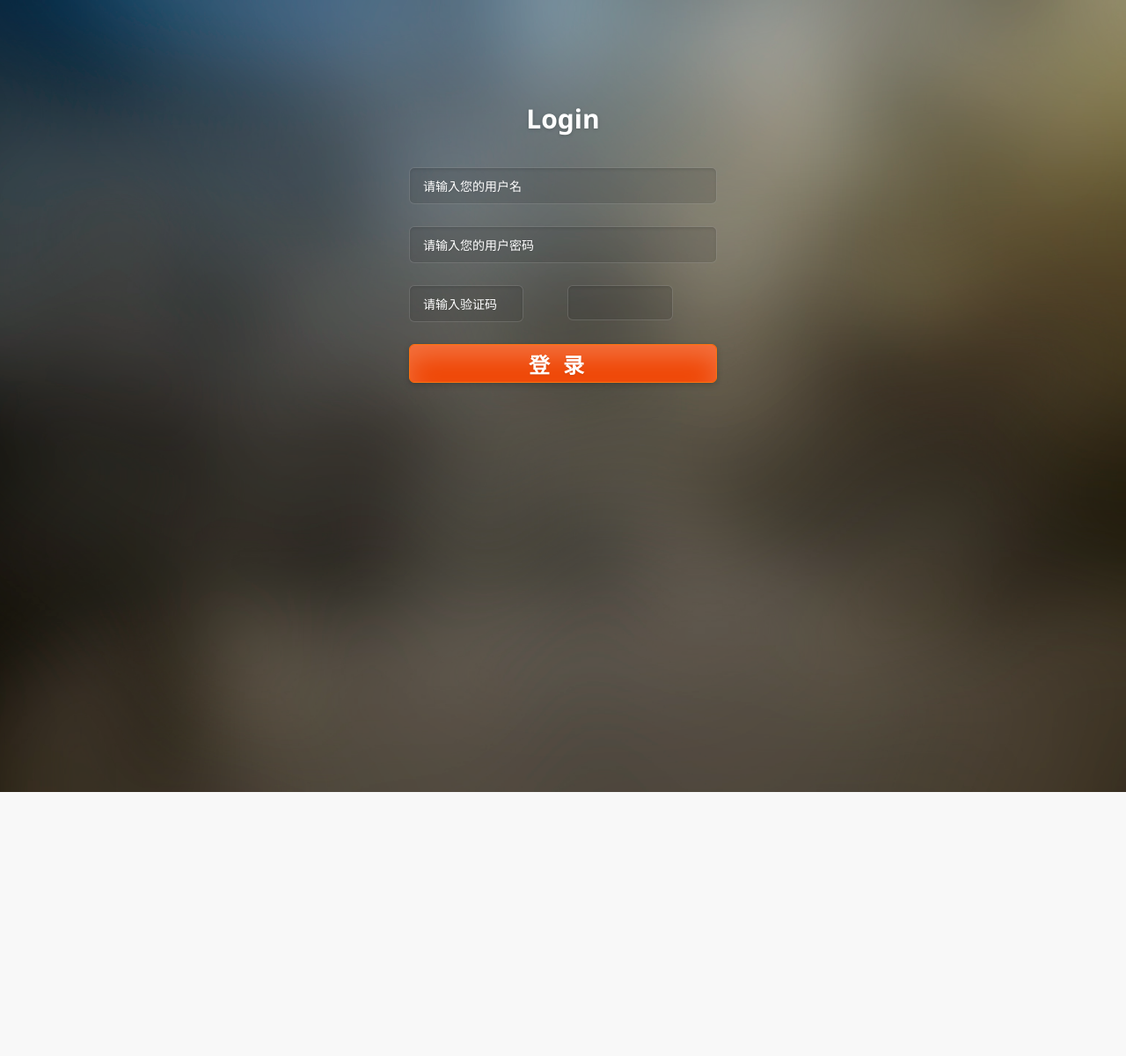
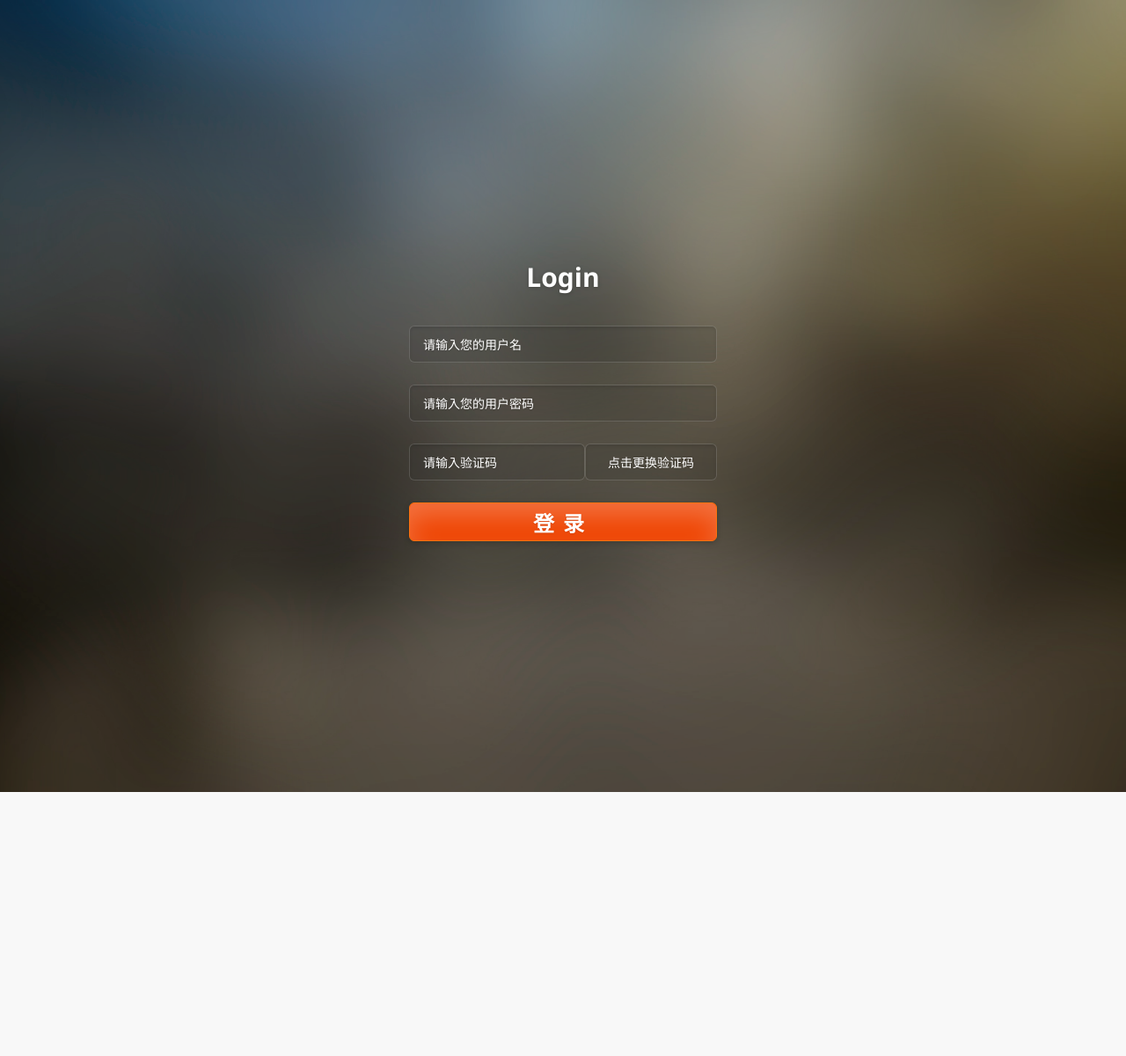
Before and after one commit to Wodizz/LiujingyiBlog, a Jekyll site: the page login.html, which Jekyll copies as it is, in a window 1280 px wide. Shown: the whole page at 88% size. Built offline with Jekyll 4.4.1, drawn with Linux system fonts in a browser that asks for light colours; before the commit the page ends 1020 px from its top, so only the background shows below that.

Commit message:
修改登录界面

```diff
--- a/css/style.css
+++ b/css/style.css
@@ -18,7 +18,7 @@ body {
 .page-container {
 	width:350px;
 	height:auto;
-    margin: 120px auto 0 auto;
+    margin: 300px auto 0 auto;
 }
 
 h1 {
@@ -186,6 +186,7 @@ button:active {
 .connect a:hover { background-position: center bottom; }
 
 /*－－－增加部份的CSS－－－*/
-form,input,button{font-family:Microsoft YaHei,Segoe UI,Tahoma,Arial,Verdana,sans-serif; text-decoration:none; width:100%;}
-button.submit_button{ font-size:24px; letter-spacing:15px;}
-input.Captcha{ width:130px; float:left;}
+form,input,button
+{font-family:Microsoft YaHei,Segoe UI,Tahoma,Arial,Verdana,sans-serif; text-decoration:none; width:100%;}
+button.submit_button{ font-size:24px; letter-spacing:10px;}
+input.Captcha{ width:200px; float:left;}
--- a/login.html
+++ b/login.html
@@ -82,7 +82,7 @@
                 <input type="text" name="username" class="username" placeholder="请输入您的用户名">
                 <input type="password" name="password" class="password" placeholder="请输入您的用户密码">
                 <input type="Captcha" class="Captcha" name="Captcha" placeholder="请输入验证码">
-				<input type="button" id="code" onclick="createCode()" style="height:40px;width:120px" title='点击更换验证码' />
+				<input type="button" id="code" onclick="createCode()" style="height:42px;width:150px" value='点击更换验证码' />
                 <button type="submit" class="submit_button">登录</button>
                 <div class="error"><span>+</span></div>
             </form>
```
